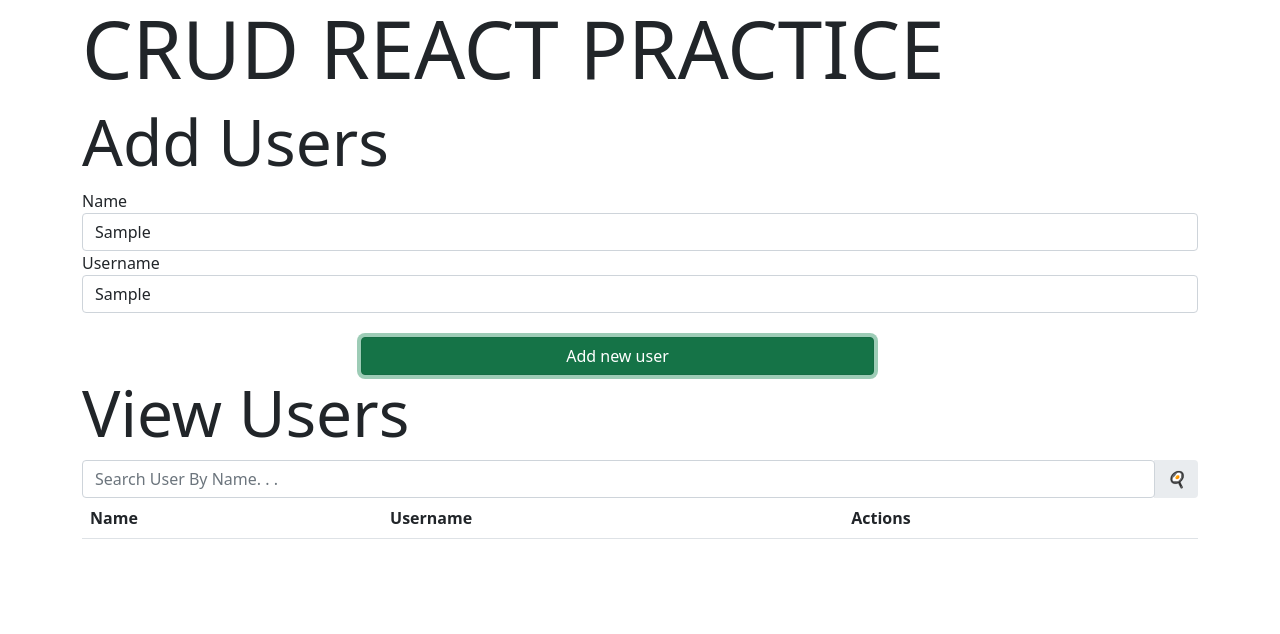
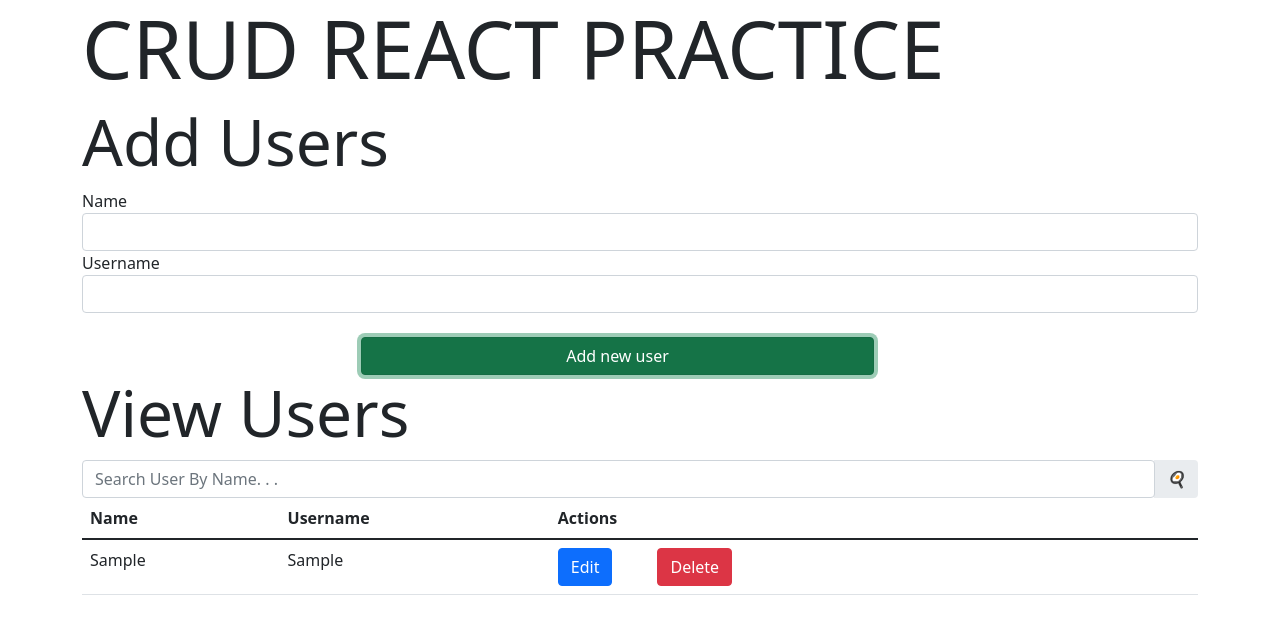
Before and after one commit to wfranco92/react-crud-practice, a React (Create React App) app: page / in a window 1280 px wide. Both pictures are taken after typing "Sample", "Sample" into the empty fields and a click on the button "Add new user". Shown: the top 634 px of the page. Built offline with nearby package versions, Linux system fonts and the light colour scheme.

Commit message:
fix - fix accion botones formulario

```diff
--- a/src/components/AddUserForm.jsx
+++ b/src/components/AddUserForm.jsx
@@ -33,7 +33,7 @@ const AddUserForm = (props) => {
                 <span>{errors?.name?.message}</span>
                 <div className="d-grid gap-2 col-6 mx-auto mt-4">
                 <button
-                    type="button"
+                    type="submit"
                     className="btn btn-success"
                 >Add new user</button>
                 </div>
--- a/src/components/EditUserForm.jsx
+++ b/src/components/EditUserForm.jsx
@@ -42,7 +42,7 @@ const EditUserForm = (props) => {
                 <span>{errors?.name?.message}</span>
                 <div className="d-grid gap-2 col-6 mx-auto mt-4">
                 <button
-                    type="button" className="btn btn-primary"
+                    type="submit" className="btn btn-primary"
                 >Edit user</button>
                 </div>
             </form>
--- a/src/components/RowTableUser.jsx
+++ b/src/components/RowTableUser.jsx
@@ -7,11 +7,11 @@ const RowTableUser = (props) => {
             <td>{props.usersNickname}</td>
             <td>
                 <button
-                    type="button" className="btn btn-primary"
+                    type="submit" className="btn btn-primary"
                     onClick={() => props.editRow(props.user)}
                 >Edit</button>
                 <button
-                    type="button" className="btn btn-danger"
+                    type="submit" className="btn btn-danger"
                     onClick={() => props.deleteUser(props.usersKey)}
                 >Delete</button>
             </td>
--- a/src/components/Search.jsx
+++ b/src/components/Search.jsx
@@ -9,13 +9,13 @@ const Search = (props) => {
     }
 
     return (
-        <div class="input-group rounded">
-            <input type="search" class="form-control rounded" placeholder="Search User By Name. . ." aria-label="Search" aria-describedby="search-addon"
+        <div className="input-group rounded">
+            <input type="search" className="form-control rounded" placeholder="Search User By Name. . ." aria-label="Search" aria-describedby="search-addon"
                 value={props.searchUser}
                 onChange={changeValue}
             />
-            <span class="input-group-text border-0" id="search-addon">
-                <i class="fas fa-search">🍳 </i>
+            <span className="input-group-text border-0" id="search-addon">
+                <i className="fas fa-search">🍳 </i>
             </span>
         </div>
     );
```
